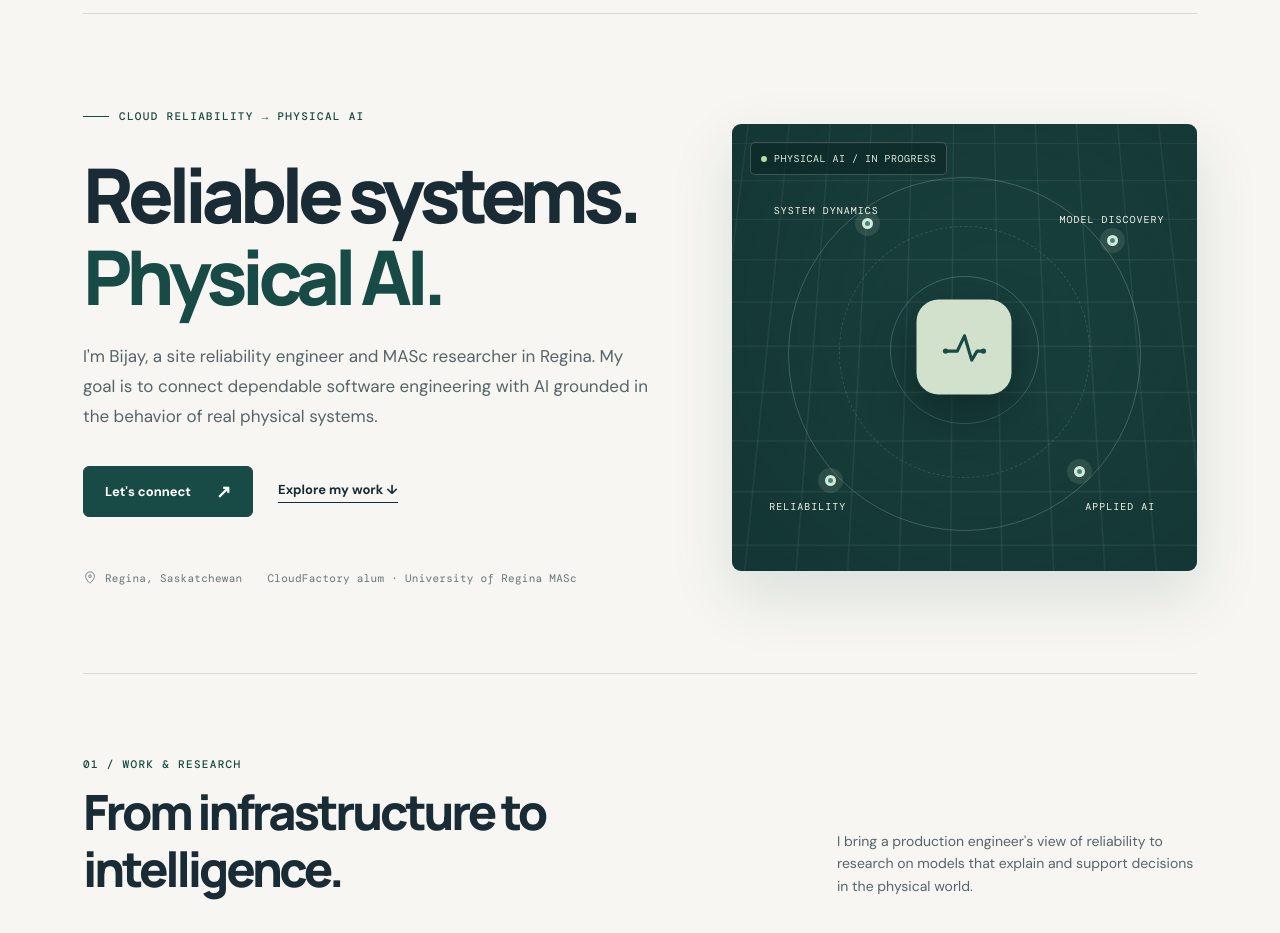
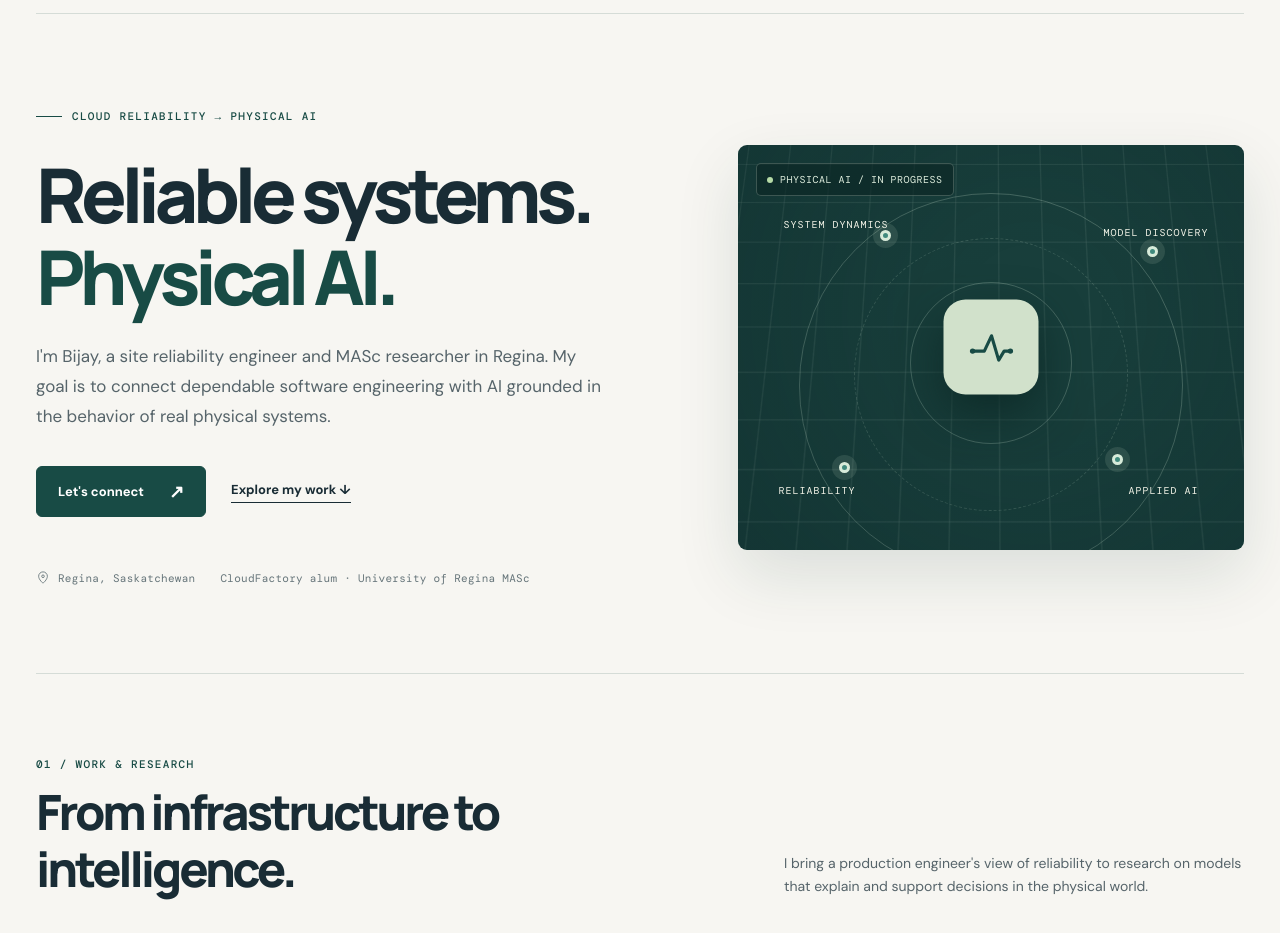
Before and after one commit to Bijay2052/Bijay2052.github.io, a plain HTML site: page index.html in a window 1280 px wide. Shown: the part 80-1013 px from the top of the page. Drawn offline with nearby package versions, Linux system fonts and the light colour scheme.

Commit message:
Widen portfolio layout across screen sizes

```diff
--- a/index.html
+++ b/index.html
@@ -16,7 +16,7 @@
     body { margin:0; background:var(--paper); color:var(--ink); font-family:'DM Sans', sans-serif; -webkit-font-smoothing:antialiased; }
     a { color:inherit; text-decoration:none; }
     a:focus-visible { outline:2px solid #db8150; outline-offset:5px; }
-    .wrap { max-width:1210px; margin:auto; padding:0 48px; }
+    .wrap { max-width:1800px; margin:auto; padding:0 36px; }
     header { height:94px; display:flex; align-items:center; justify-content:space-between; border-bottom:1px solid var(--line); }
     .brand { display:flex; align-items:center; gap:11px; font:800 19px 'Manrope',sans-serif; letter-spacing:-.06em; }
     .brand-mark { width:36px; height:36px; display:grid; place-items:center; color:var(--white); background:var(--green); border-radius:10px; font-size:13px; letter-spacing:-.08em; }
@@ -39,7 +39,7 @@
     .hero-meta { display:flex; gap:25px; flex-wrap:wrap; color:#66757a; font:11px 'DM Mono',monospace; letter-spacing:.025em; }
     .hero-meta span { display:flex; align-items:center; gap:8px; }
     .hero-meta svg { width:14px; height:14px; }
-    .visual { position:relative; width:100%; aspect-ratio:1.04; max-height:480px; min-height:390px; border-radius:9px; overflow:hidden; background:#183e3b; box-shadow:0 25px 65px rgba(17,57,53,.12); }
+    .visual { position:relative; width:100%; aspect-ratio:1.25; max-height:580px; min-height:390px; border-radius:9px; overflow:hidden; background:#183e3b; box-shadow:0 25px 65px rgba(17,57,53,.12); }
     .visual:after { content:''; position:absolute; inset:0; background:radial-gradient(circle at 58% 42%, transparent 18%,rgba(3,24,27,.2) 95%); pointer-events:none; }
     .grid { position:absolute; inset:0; background-image:linear-gradient(rgba(220,242,225,.085) 1px,transparent 1px),linear-gradient(90deg,rgba(220,242,225,.085) 1px,transparent 1px); background-size:37px 37px; transform:perspective(420px) rotateX(12deg) scale(1.25); }
     .orbit { position:absolute; width:76%; aspect-ratio:1; left:12%; top:12%; border:1px solid rgba(208,231,211,.25); border-radius:50%; }
@@ -56,7 +56,7 @@
     section.work { padding:83px 0 95px; border-top:1px solid var(--line); }
     .section-heading { display:flex; justify-content:space-between; align-items:end; gap:35px; margin-bottom:39px; }
     .section-heading h2, .about h2 { font:800 clamp(35px,3.8vw,50px)/1.16 'Manrope',sans-serif; letter-spacing:-.065em; margin:13px 0 0; }
-    .section-heading p { max-width:360px; margin:0; font-size:14px; line-height:1.6; color:var(--muted); }
+    .section-heading p { max-width:460px; margin:0; font-size:14px; line-height:1.6; color:var(--muted); }
     .cards { display:grid; grid-template-columns:repeat(3,1fr); gap:16px; }
     .card { min-height:326px; padding:30px 27px 27px; background:var(--white); border:1px solid var(--line); border-radius:7px; display:flex; flex-direction:column; transition:transform .2s,box-shadow .2s; }
     .card:hover { transform:translateY(-4px); box-shadow:0 16px 35px rgba(30,53,48,.08); }
@@ -69,7 +69,7 @@
     .about { background:#e8eee8; padding:78px 0 86px; }
     .about-grid { display:grid; grid-template-columns:.9fr 1.1fr; gap:100px; }
     .about h2 { margin-bottom:22px; }
-    .about-copy { font-size:15px; line-height:1.75; color:#485b5b; max-width:440px; }
+    .about-copy { font-size:15px; line-height:1.75; color:#485b5b; max-width:600px; }
     .timeline { border-top:1px solid #b9ccc2; }
     .timeline-item { padding:20px 0; border-bottom:1px solid #b9ccc2; display:grid; grid-template-columns:98px 1fr; gap:18px; }
     .timeline-item time { font:11px 'DM Mono',monospace; color:#59756c; padding-top:4px; }
@@ -79,8 +79,9 @@
     .contact-row a:not(.button) { font-size:13px; font-weight:700; text-decoration:underline; text-underline-offset:5px; }
     footer { min-height:94px; display:flex; align-items:center; justify-content:space-between; gap:20px; font-size:12px; color:#60706e; }
     footer a { font-weight:700; color:var(--green); }
-    @media(max-width:900px) { .wrap{padding:0 28px} .hero{grid-template-columns:1fr; padding:65px 0 72px; gap:50px} .visual{max-width:600px; min-height:350px; aspect-ratio:1.5} .cards{grid-template-columns:1fr 1fr} .about-grid{gap:40px} }
-    @media(max-width:620px) { .wrap{padding:0 21px} header{height:72px} .brand{font-size:17px} nav{gap:15px} nav a:first-child{display:none} .nav-cta{padding:10px 12px} .hero{padding:65px 0 57px;gap:42px} h1{font-size:clamp(48px,12vw,68px)} .intro{font-size:16px} .hero-actions{gap:18px;margin-bottom:39px} .visual{aspect-ratio:1.1;min-height:0} .section-heading{display:block} .section-heading p{margin-top:18px} section.work{padding:62px 0 70px} .cards{grid-template-columns:1fr} .card{min-height:285px} .card h3{margin-top:34px} .about{padding:62px 0 70px} .about-grid{grid-template-columns:1fr;gap:25px} .timeline-item{grid-template-columns:77px 1fr} footer{padding-top:22px;padding-bottom:22px;align-items:flex-start;flex-direction:column;min-height:0} }
+    @media(max-width:900px) { .wrap{padding:0 24px} .hero{grid-template-columns:1fr; padding:65px 0 72px; gap:50px} .visual{max-width:100%; min-height:350px; aspect-ratio:1.5} .cards{grid-template-columns:1fr 1fr} .about-grid{gap:40px} }
+    @media(max-width:620px) { .wrap{padding:0 16px} header{height:72px} .brand{font-size:17px} nav{gap:15px} nav a:first-child{display:none} .nav-cta{padding:10px 12px} .hero{padding:65px 0 57px;gap:42px} h1{font-size:clamp(48px,12vw,68px)} .intro{font-size:16px} .hero-actions{gap:18px;margin-bottom:39px} .visual{aspect-ratio:1.1;min-height:0} .section-heading{display:block} .section-heading p{margin-top:18px} section.work{padding:62px 0 70px} .cards{grid-template-columns:1fr} .card{min-height:285px} .card h3{margin-top:34px} .about{padding:62px 0 70px} .about-grid{grid-template-columns:1fr;gap:25px} .timeline-item{grid-template-columns:77px 1fr} footer{padding-top:22px;padding-bottom:22px;align-items:flex-start;flex-direction:column;min-height:0} }
+    @media(max-width:400px) { nav a:nth-child(2){display:none} .hero-actions{flex-wrap:wrap} }
     @media(prefers-reduced-motion:reduce){html{scroll-behavior:auto}*,*:before,*:after{transition:none!important}}
   </style>
 </head>
```
